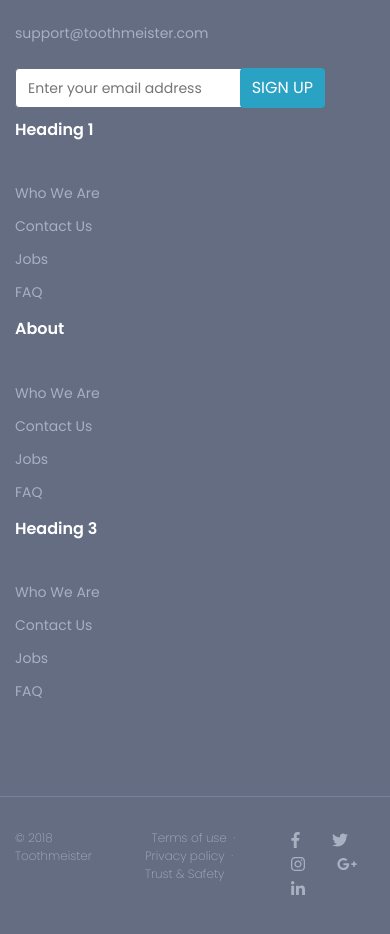
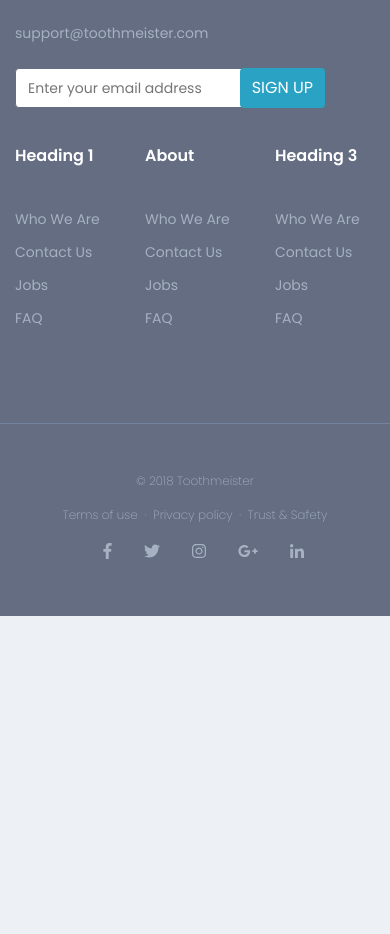
Before and after one commit to RomanMahar/demosite, a React app: page / in a window 390 px wide. Shown: the part 4507-5441 px from the top of the page. After the commit the page ends 5123 px from the top, so only its background shows below. Built offline with nearby package versions, Linux system fonts and the light colour scheme.

Commit message:
text-center

```diff
--- a/src/Components/Footer.js
+++ b/src/Components/Footer.js
@@ -5,7 +5,7 @@ const Footer = () => {
 	<footer className="footer">
 		<div className="container container-sm">
 			<div className="row">
-				<div className="col-12 col-sm-6">
+				<div className="col-12 col-lg-6 footer-inputs">
 					<div className="row">
 						<div className="col-12 footer-brand">
 							<span className="bold-text">tooth</span><span className="light-text">meister</span>
@@ -26,7 +26,7 @@ const Footer = () => {
 					</div>
 				</div>
 
-				<div className="col-12 col-sm-2">
+				<div className="col-4 col-lg-2">
 					<h6>Heading 1</h6>
 					<ul className="footer-nav">
 						<li className="footer-nav-item">
@@ -44,7 +44,7 @@ const Footer = () => {
 					</ul>
 				</div>
 
-				<div className="col-12 col-sm-2">
+				<div className="col-4 col-lg-2">
 					<h6>About</h6>
 					<ul className="footer-nav">
 						<li className="footer-nav-item">
@@ -62,7 +62,7 @@ const Footer = () => {
 					</ul>
 				</div>
 
-				<div className="col-12 col-sm-2">
+				<div className="col-4 col-lg-2">
 					<h6>Heading 3</h6>
 					<ul className="footer-nav">
 						<li className="footer-nav-item">
@@ -83,15 +83,15 @@ const Footer = () => {
 			</div>
 
 			<div className="row hr-rule lower-footer">
-				<div className="col-4"><span>© 2018 Toothmeister</span></div>
-				<div className="col-4">
+				<div className="col-12 col-lg-4"><span>© 2018 Toothmeister</span></div>
+				<div className="col-12 col-lg-4">
 					<a href="#">&nbsp; Terms of use &nbsp;</a>
 					·
 					<a href="#">&nbsp; Privacy policy &nbsp;</a>
 					·
 					<a href="#">&nbsp; Trust &amp; Safety &nbsp;</a>
 				</div>
-				<div className="col-4 social-links">
+				<div className="col-12 col-lg-4 social-links">
 					<ul className="nav">
 						<li className="nav-item">
 							<a href="#" className="nav-link">
--- a/src/sass/footer.scss
+++ b/src/sass/footer.scss
@@ -75,10 +75,14 @@ footer {
         font-weight: 200;
         .social-links {
             padding-right: 0;
+            padding-left: 0;
         }
         .nav {
-            text-align: right;
             float: right;
+            @media (max-width: 992px) {
+                float: none;
+                display: inline-flex;
+            }
             li {
             font-size: 16px;
             display: inline;
@@ -90,5 +94,14 @@ footer {
                 }
             }
         }
+        @media (max-width: 992px) {
+            text-align: center;
+            .col-12 {
+                margin-top: 16px;
+            }
+        }
+    }
+    .footer-inputs {
+        margin-bottom: 26px;
     }
 }
```
Also changed, not shown: dist/bundle.js, dist/styles.css.
